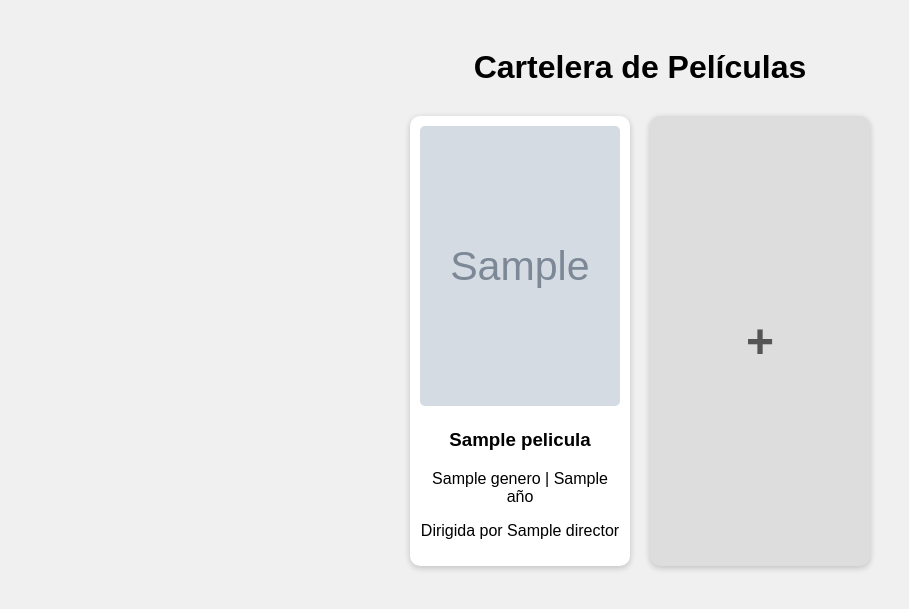
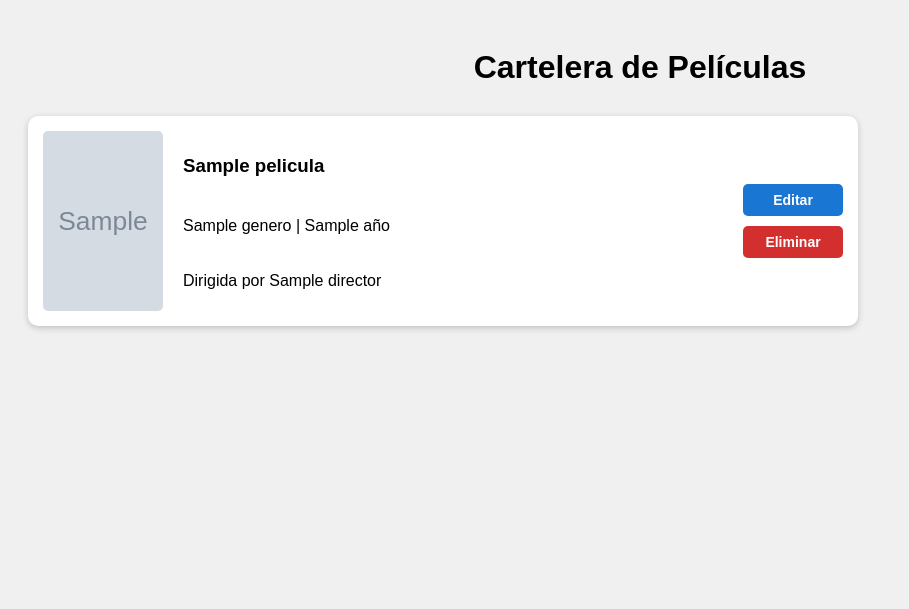
Before and after one commit to GeraldAndrade/Ingenieria-de-Software-2, a Flask app: page /admin in a window 1280 px wide. Shown: the top 609 px of the page, without its empty margins (0-909 px from the left). Run offline with Flask 3, Linux system fonts and the light colour scheme; the visitor is signed in with stand-in values (Sample User, id 1); grey boxes marked "Sample" are stand-in pictures; a database or web service that is not in the repository returns one stand-in record (values such as "Sample title").

Commit message:
Andrade Finalizado

```diff
--- a/app.py
+++ b/app.py
@@ -80,6 +80,7 @@ def bienvenida():
 def admin():
     if session.get('admin_logged_in'):
         peliculas = obtener_peliculas_desde_bd()
+        peliculas.sort(key=lambda p: p['titulo'].lower())  # Ordenar alfabéticamente
         return render_template('admin.html', peliculas=peliculas)
     else:
         return redirect(url_for('mostrar_login'))
@@ -112,6 +113,71 @@ def agregar_pelicula():
 
     peliculas_collection.insert_one(pelicula)
     return jsonify({'mensaje': 'Película agregada exitosamente'}), 201
+
+# NUEVAS RUTAS PARA EDITAR, OBTENER Y ELIMINAR
+
+@app.route('/admin/obtener_pelicula/<id>', methods=['GET'])
+def obtener_pelicula(id):
+    if not session.get('admin_logged_in'):
+        return jsonify({'mensaje': 'Acceso denegado'}), 403
+    try:
+        pelicula = peliculas_collection.find_one({'_id': ObjectId(id)})
+        if not pelicula:
+            return jsonify({'mensaje': 'Película no encontrada'}), 404
+        pelicula['_id'] = str(pelicula['_id'])
+        return jsonify(pelicula)
+    except:
+        return jsonify({'mensaje': 'ID inválido'}), 400
+
+@app.route('/admin/editar_pelicula/<id>', methods=['PUT'])
+def editar_pelicula(id):
+    if not session.get('admin_logged_in'):
+        return jsonify({'mensaje': 'Acceso denegado'}), 403
+
+    data = request.get_json(force=True)
+
+    try:
+        pelicula = peliculas_collection.find_one({'_id': ObjectId(id)})
+        if not pelicula:
+            return jsonify({'mensaje': 'Película no encontrada'}), 404
+
+        update_data = {
+            'titulo': data.get('titulo', pelicula['titulo']),
+            'año': int(data.get('año', pelicula['año'])),
+            'genero': data.get('genero', pelicula['genero']),
+            'director': data.get('director', pelicula['director']),
+            'precio': float(data.get('precio', pelicula['precio'])),
+            'poster': data.get('poster', pelicula['poster']),
+        }
+
+        peliculas_collection.update_one({'_id': ObjectId(id)}, {'$set': update_data})
+
+        return jsonify({'mensaje': 'Película editada exitosamente'})
+    except Exception as e:
+        return jsonify({'mensaje': 'Error al editar película', 'error': str(e)}), 400
+
+@app.route('/admin/eliminar_pelicula/<id>', methods=['DELETE'])
+def eliminar_pelicula(id):
+    if not session.get('admin_logged_in'):
+        return jsonify({'mensaje': 'Acceso denegado'}), 403
+
+    try:
+        pelicula = peliculas_collection.find_one({'_id': ObjectId(id)})
+        if not pelicula:
+            return jsonify({'mensaje': 'Película no encontrada'}), 404
+
+        if pelicula.get('rentada_por'):
+            return jsonify({'mensaje': 'No se puede eliminar. Película actualmente rentada.'}), 403
+
+        peliculas_collection.delete_one({'_id': ObjectId(id)})
+
+        usuarios_collection.update_many({}, {'$pull': {'carrito_renta': id}})
+
+        return jsonify({'mensaje': 'Película eliminada exitosamente'})
+    except:
+        return jsonify({'mensaje': 'ID inválido'}), 400
+
+# Resto de tus rutas sin cambios
 
 @app.route('/peliculas', methods=['GET'])
 def ver_peliculas():
@@ -166,11 +232,9 @@ def rentar_pelicula(pelicula_id):
     if not pelicula:
         return jsonify({'mensaje': 'Película no encontrada'}), 404
 
-    # Verificar si ya está rentada
     if pelicula.get('rentada_por'):
         return jsonify({'mensaje': 'Película ya rentada por otro usuario'}), 403
 
-    # Verificar si está en carrito de otro usuario
     pelicula_id_str = str(pelicula_objid)
     otra_persona_con_carrito = usuarios_collection.find_one({
         'carrito_renta': pelicula_id_str,
@@ -202,40 +266,18 @@ def factura():
 
     correo = session.get('correo_usuario')
     usuario = usuarios_collection.find_one({'correo': correo})
+    if not usuario:
+        return redirect(url_for('mostrar_login'))
 
-    carrito_ids = usuario.get('carrito_renta', [])
-    peliculas_renta = []
+    peliculas_rentadas = []
     total = 0.0
+    for id_pelicula in usuario.get('carrito_renta', []):
+        pelicula = peliculas_collection.find_one({'_id': ObjectId(id_pelicula)})
+        if pelicula:
+            peliculas_rentadas.append(pelicula)
+            total += float(pelicula.get('precio', 0.0))
 
-    for id_str in carrito_ids:
-        pelicula = peliculas_collection.find_one({'_id': ObjectId(id_str)})
-        if pelicula and not pelicula.get('rentada_por'):
-            pelicula['_id'] = str(pelicula['_id'])  # importante para usar en HTML
-            peliculas_renta.append(pelicula)
-            total += pelicula.get('precio', 0.0)
-
-    fecha_actual = datetime.now().strftime("%d/%m/%Y %H:%M:%S")
-
-    return render_template('factura.html', peliculas=peliculas_renta, total=round(total, 2), usuario=usuario, fecha=fecha_actual)
-
-@app.route('/usuario/rentar/confirmar', methods=['POST'])
-def confirmar_renta():
-    if not session.get('user_logged_in'):
-        return jsonify({'mensaje': 'No autorizado'}), 401
-
-    correo = session.get('correo_usuario')
-    usuario = usuarios_collection.find_one({'correo': correo})
-    carrito_ids = usuario.get('carrito_renta', [])
-
-    for id_str in carrito_ids:
-        peliculas_collection.update_one(
-            {'_id': ObjectId(id_str), 'rentada_por': None},
-            {'$set': {'rentada_por': correo}}
-        )
-
-    usuarios_collection.update_one({'correo': correo}, {'$set': {'carrito_renta': []}})
-
-    return jsonify({'mensaje': 'Renta confirmada correctamente'})
+    return render_template('factura.html', peliculas=peliculas_rentadas, total=total)
 
 if __name__ == '__main__':
     app.run(debug=True)
--- a/static/css/admin.css
+++ b/static/css/admin.css
@@ -11,31 +11,75 @@ h1 {
 
 .contenedor-cartelera {
   display: flex;
-  flex-wrap: wrap;
+  flex-direction: column;
+  align-items: center;
   gap: 20px;
-  justify-content: center;
 }
 
+/* Tarjeta individual */
 .pelicula {
+  display: flex;
+  align-items: center;
+  justify-content: space-between;
   background: white;
   border-radius: 10px;
-  padding: 10px;
-  width: 200px;
+  padding: 15px;
+  width: 90%;
+  max-width: 800px;
   box-shadow: 0 2px 6px rgba(0, 0, 0, 0.2);
-  text-align: center;
+  gap: 20px;
 }
 
 .pelicula img {
-  width: 100%;
-  height: 280px;
+  width: 120px;
+  height: 180px;
   object-fit: cover;
   border-radius: 5px;
+  flex-shrink: 0;
 }
 
 .pelicula .info {
-  margin-top: 10px;
+  flex: 1;
+  display: flex;
+  flex-direction: column;
+  gap: 5px;
 }
 
+.acciones {
+  display: flex;
+  flex-direction: column;
+  gap: 10px;
+}
+
+.btn-editar,
+.btn-eliminar {
+  padding: 8px 12px;
+  border: none;
+  border-radius: 5px;
+  cursor: pointer;
+  width: 100px;
+  color: white;
+  font-weight: bold;
+  font-size: 14px;
+}
+
+.btn-editar {
+  background-color: #1976d2;
+}
+
+.btn-editar:hover {
+  background-color: #0d47a1;
+}
+
+.btn-eliminar {
+  background-color: #d32f2f;
+}
+
+.btn-eliminar:hover {
+  background-color: #b71c1c;
+}
+
+/* Botón agregar */
 .pelicula.agregar {
   display: flex;
   align-items: center;
@@ -46,6 +90,9 @@ h1 {
   background: #ddd;
   color: #555;
   transition: background 0.3s;
+  width: 90%;
+  max-width: 800px;
+  height: 100px;
 }
 
 .pelicula.agregar:hover {
@@ -91,7 +138,7 @@ form input {
   border: 1px solid #ccc;
 }
 
-button {
+button[type="submit"] {
   margin-top: 15px;
   width: 100%;
   padding: 10px;
--- a/static/js/admin.js
+++ b/static/js/admin.js
@@ -7,11 +7,20 @@ document.addEventListener('DOMContentLoaded', () => {
   const mensaje = document.getElementById('mensaje');
 
   let posterBase64 = '';
+  let modoEdicion = false;
+  let idPeliculaEditar = null;
 
+  // Mostrar modal para agregar
   btnAgregar.addEventListener('click', () => {
     modal.style.display = 'flex';
+    modoEdicion = false;
+    form.reset();
+    preview.src = '';
+    posterBase64 = '';
+    mensaje.textContent = '';
   });
 
+  // Cerrar modal al hacer clic fuera
   modal.addEventListener('click', (e) => {
     if (e.target === modal) {
       modal.style.display = 'none';
@@ -19,9 +28,11 @@ document.addEventListener('DOMContentLoaded', () => {
       preview.src = '';
       posterBase64 = '';
       mensaje.textContent = '';
+      modoEdicion = false;
     }
   });
 
+  // Vista previa del póster
   posterInput.addEventListener('change', () => {
     const file = posterInput.files[0];
     if (!file) return;
@@ -34,6 +45,7 @@ document.addEventListener('DOMContentLoaded', () => {
     reader.readAsDataURL(file);
   });
 
+  // Enviar formulario
   form.addEventListener('submit', async (e) => {
     e.preventDefault();
 
@@ -46,15 +58,18 @@ document.addEventListener('DOMContentLoaded', () => {
       poster: posterBase64
     };
 
-    if (!posterBase64) {
+    if (!modoEdicion && !posterBase64) {
       mensaje.textContent = 'Por favor selecciona una imagen para el póster.';
       mensaje.className = 'mensaje error';
       return;
     }
 
     try {
-      const response = await fetch('/admin/agregar_pelicula', {
-        method: 'POST',
+      const url = modoEdicion ? `/admin/editar_pelicula/${idPeliculaEditar}` : '/admin/agregar_pelicula';
+      const method = modoEdicion ? 'PUT' : 'POST';
+
+      const response = await fetch(url, {
+        method,
         headers: { 'Content-Type': 'application/json' },
         body: JSON.stringify(data),
       });
@@ -69,7 +84,7 @@ document.addEventListener('DOMContentLoaded', () => {
         posterBase64 = '';
         setTimeout(() => location.reload(), 1000);
       } else {
-        mensaje.textContent = result.mensaje || 'Error al agregar la película.';
+        mensaje.textContent = result.mensaje || 'Error al guardar la película.';
         mensaje.className = 'mensaje error';
       }
     } catch (error) {
@@ -78,4 +93,62 @@ document.addEventListener('DOMContentLoaded', () => {
       mensaje.className = 'mensaje error';
     }
   });
+
+  // Botones de editar
+  document.querySelectorAll('.btn-editar').forEach(btn => {
+    btn.addEventListener('click', async () => {
+      const id = btn.dataset.id;
+
+      try {
+        const res = await fetch(`/admin/obtener_pelicula/${id}`);
+        const data = await res.json();
+
+        if (res.ok) {
+          form.titulo.value = data.titulo;
+          form.año.value = data.año;
+          form.genero.value = data.genero;
+          form.director.value = data.director;
+          form.precio.value = data.precio;
+          preview.src = data.poster;
+          posterBase64 = data.poster;
+          idPeliculaEditar = id;
+          modoEdicion = true;
+          modal.style.display = 'flex';
+        } else {
+          alert('No se pudo cargar la información de la película.');
+        }
+      } catch (err) {
+        console.error(err);
+        alert('Error al obtener la película.');
+      }
+    });
+  });
+
+  // Botones de eliminar
+  document.querySelectorAll('.btn-eliminar').forEach(btn => {
+    btn.addEventListener('click', async () => {
+      const id = btn.dataset.id;
+      const confirmar = confirm('¿Estás seguro de eliminar esta película?');
+
+      if (!confirmar) return;
+
+      try {
+        const res = await fetch(`/admin/eliminar_pelicula/${id}`, {
+          method: 'DELETE'
+        });
+
+        const data = await res.json();
+
+        if (res.ok) {
+          alert(data.mensaje);
+          location.reload();
+        } else {
+          alert(data.mensaje || 'Error al eliminar la película.');
+        }
+      } catch (err) {
+        console.error(err);
+        alert('Error de conexión.');
+      }
+    });
+  });
 });
--- a/templates/admin.html
+++ b/templates/admin.html
@@ -7,8 +7,8 @@
 </head>
 <body>
   <h1>Cartelera de Películas</h1>
-  <div class="contenedor-cartelera">
-    {% for pelicula in peliculas %}
+
+    {% for pelicula in peliculas|sort(attribute='titulo') %}
       <div class="pelicula">
         <img src="{{ pelicula.poster }}" alt="Poster de {{ pelicula.titulo }}">
         <div class="info">
@@ -16,13 +16,15 @@
           <p>{{ pelicula.genero }} | {{ pelicula.año }}</p>
           <p>Dirigida por {{ pelicula.director }}</p>
         </div>
+        <div class="acciones">
+          <button class="btn-editar" data-id="{{ pelicula._id }}">Editar</button>
+          <button class="btn-eliminar" data-id="{{ pelicula._id }}">Eliminar</button>
+        </div>
       </div>
     {% endfor %}
-    <div class="pelicula agregar" id="btn-agregar-pelicula">
-      <span>+</span>
-    </div>
   </div>
 
+  <!-- Modal para agregar película -->
   <div id="formulario-container" class="modal" style="display: none;">
     <div class="form-wrapper">
       <h2>Agregar Película</h2>
@@ -46,7 +48,6 @@
         <input type="file" id="poster" name="poster" accept="image/*" required>
         <img id="preview" alt="Vista previa del póster">
 
-        <button type="submit">Agregar Película</button>
         <p id="mensaje" class="mensaje"></p>
       </form>
     </div>
```
